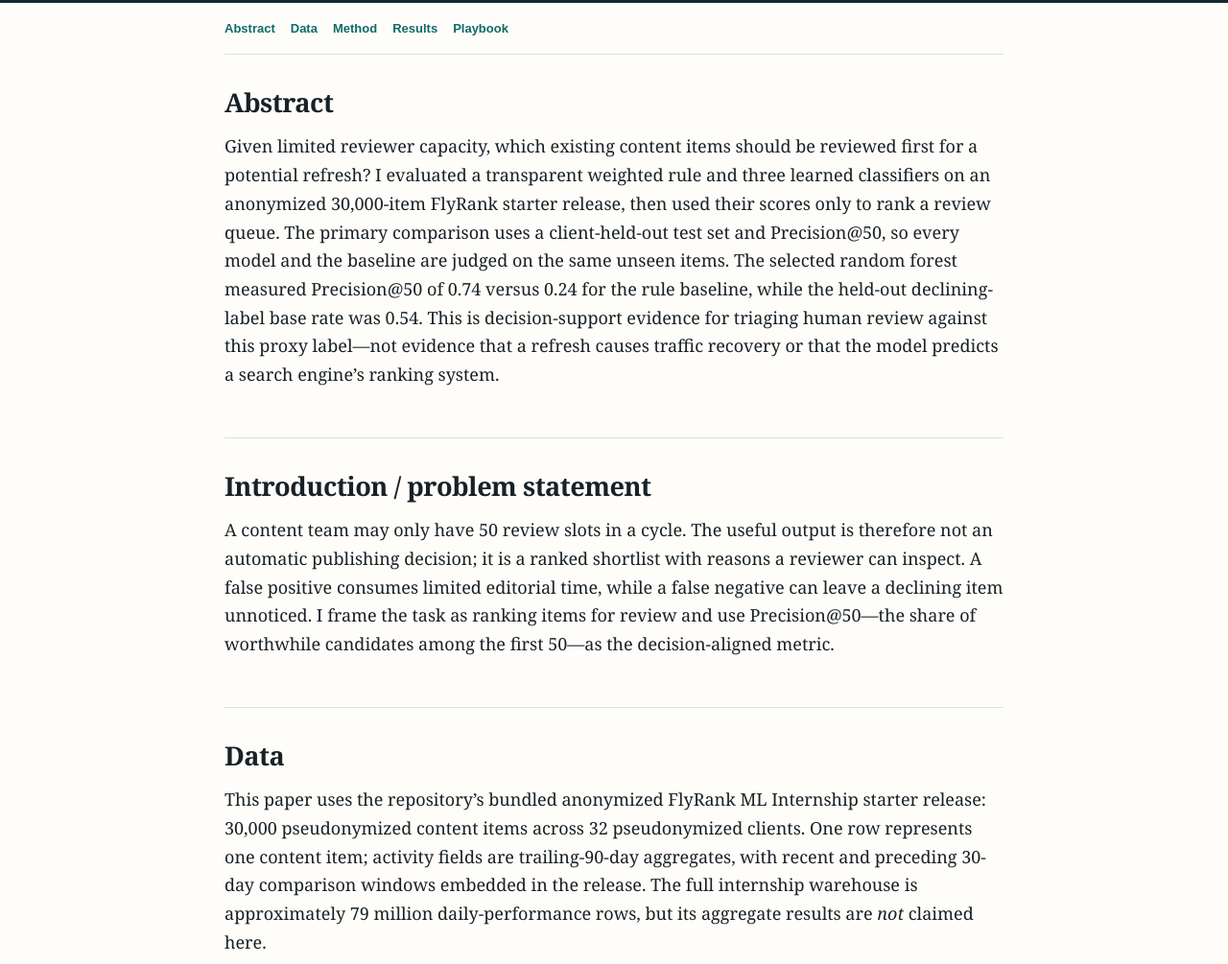
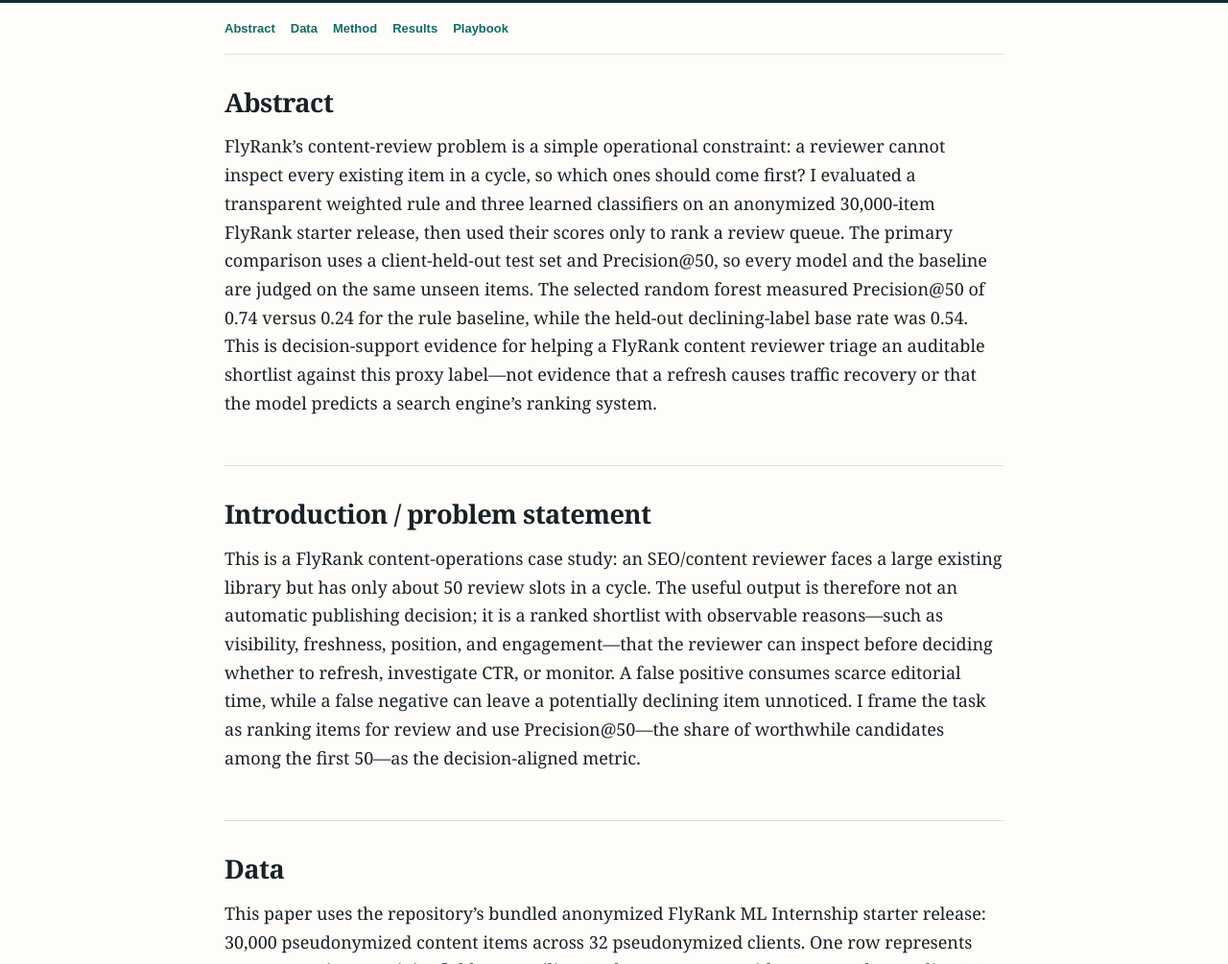
Before and after one commit to justqwertty/flyrankAssignment1, a plain HTML site: page docs/index.html in a window 1280 px wide. Shown: the part 520-1525 px from the top of the page at 96% size. Drawn offline with Linux system fonts and the light colour scheme.

Commit message:
Add capstone showcase framing

```diff
--- a/docs/index.html
+++ b/docs/index.html
@@ -22,12 +22,12 @@
 
     <section id="abstract">
       <h2>Abstract</h2>
-      <p>Given limited reviewer capacity, which existing content items should be reviewed first for a potential refresh? I evaluated a transparent weighted rule and three learned classifiers on an anonymized 30,000-item FlyRank starter release, then used their scores only to rank a review queue. The primary comparison uses a client-held-out test set and Precision@50, so every model and the baseline are judged on the same unseen items. The selected random forest measured Precision@50 of 0.74 versus 0.24 for the rule baseline, while the held-out declining-label base rate was 0.54. This is decision-support evidence for triaging human review against this proxy label—not evidence that a refresh causes traffic recovery or that the model predicts a search engine’s ranking system.</p>
+      <p>FlyRank’s content-review problem is a simple operational constraint: a reviewer cannot inspect every existing item in a cycle, so which ones should come first? I evaluated a transparent weighted rule and three learned classifiers on an anonymized 30,000-item FlyRank starter release, then used their scores only to rank a review queue. The primary comparison uses a client-held-out test set and Precision@50, so every model and the baseline are judged on the same unseen items. The selected random forest measured Precision@50 of 0.74 versus 0.24 for the rule baseline, while the held-out declining-label base rate was 0.54. This is decision-support evidence for helping a FlyRank content reviewer triage an auditable shortlist against this proxy label—not evidence that a refresh causes traffic recovery or that the model predicts a search engine’s ranking system.</p>
     </section>
 
     <section>
       <h2>Introduction / problem statement</h2>
-      <p>A content team may only have 50 review slots in a cycle. The useful output is therefore not an automatic publishing decision; it is a ranked shortlist with reasons a reviewer can inspect. A false positive consumes limited editorial time, while a false negative can leave a declining item unnoticed. I frame the task as ranking items for review and use Precision@50—the share of worthwhile candidates among the first 50—as the decision-aligned metric.</p>
+      <p>This is a FlyRank content-operations case study: an SEO/content reviewer faces a large existing library but has only about 50 review slots in a cycle. The useful output is therefore not an automatic publishing decision; it is a ranked shortlist with observable reasons—such as visibility, freshness, position, and engagement—that the reviewer can inspect before deciding whether to refresh, investigate CTR, or monitor. A false positive consumes scarce editorial time, while a false negative can leave a potentially declining item unnoticed. I frame the task as ranking items for review and use Precision@50—the share of worthwhile candidates among the first 50—as the decision-aligned metric.</p>
     </section>
 
     <section id="data">
```
Also changed, not shown: 2 other files.
